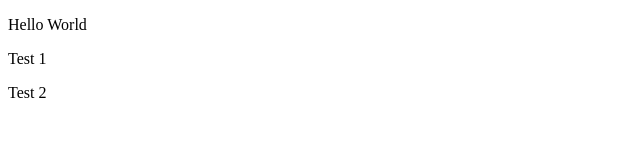
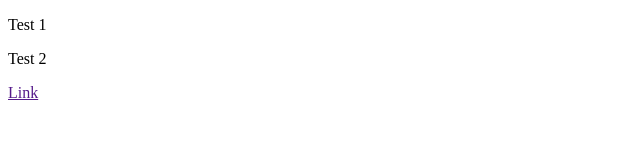
Before and after one commit to hasanmehedi9034/DOM, a plain HTML site: page index.html in a window 1280 px wide. Shown: the full height of the page, 0-640 px from the left. Drawn offline with Linux system fonts and the light colour scheme.

Commit message:
get html object with id, classname, tag name

```diff
--- a/index.html
+++ b/index.html
@@ -10,6 +10,7 @@
     <p id="demo"></p>
     <p>Test 1</p>
     <p>Test 2</p>
+    <a href="" id="anchor">Link</a>
 
     <script src="./script.js"></script>
 </body>
--- a/script.js
+++ b/script.js
@@ -1,7 +1,18 @@
 // document.getElementById('demo').innerHTML = 'Hello Mehedi'
 
 // console.log(document.getElementById('demo'));
-console.dir(document.getElementById('demo'));
+// console.dir(document.getElementById('demo'));
 
-const p = document.getElementById('demo');
-p.innerHTML = 'Hello World'
+// const p = document.getElementById('demo');
+// p.innerHTML = 'Hello World'
+
+// console.log(document.getElementsByTagName('p'));
+
+// console.log(document.getElementsByClassName('anchor'))
+
+// document.querySelector('.anchor').innerHTML = 'Click me'
+
+// console.log(document.querySelectorAll('p'))
+
+const a = document.getElementById('anchor');
+console.log(a.innerHTML)
```
